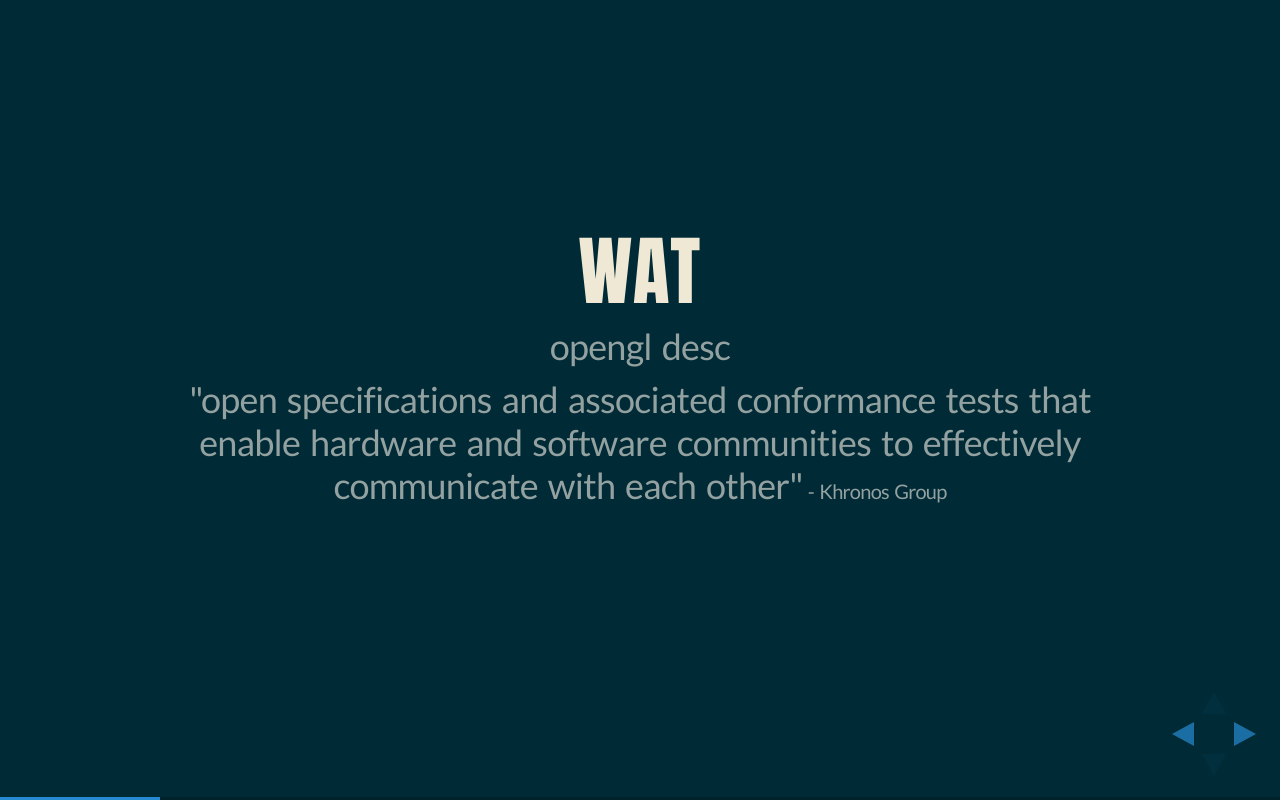
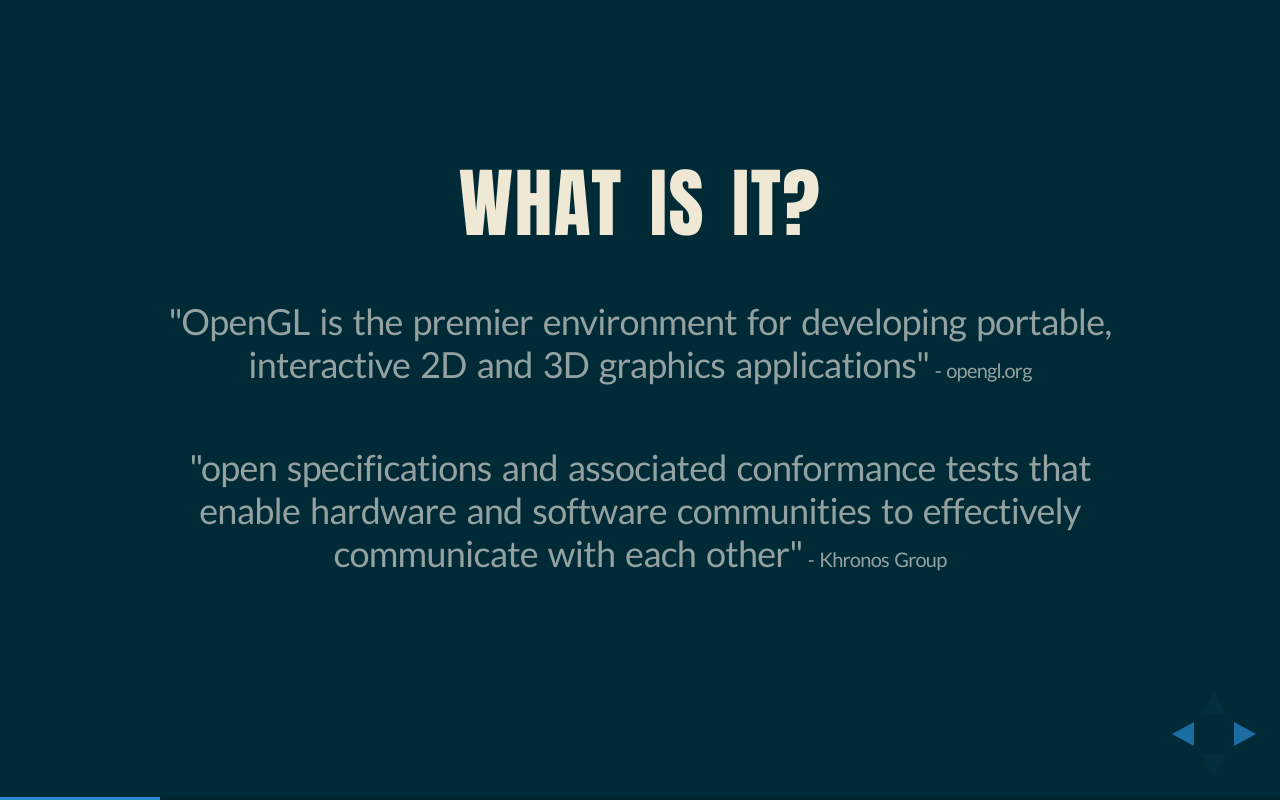
Before and after one commit to brendan-w/opengl_presentation, a plain HTML site: page index.html in a window 1280 px wide. Both pictures are taken after a click on the element 1251 px from the left and 734 px from the top of the page. Drawn offline with nearby package versions, Linux system fonts and the light colour scheme; files that its build step writes are made by us from their sources; a web font is replaced by a local one.

Commit message:
added quotes to the wat section

```diff
--- a/index.html
+++ b/index.html
@@ -48,8 +48,10 @@
 				</section>
 
 				<section>
-					<h2>Wat</h2>
-					<p>opengl desc</p>
+					<h2>What is it?</h2>
+					<br>
+					<p>"OpenGL is the premier environment for developing portable, interactive 2D and 3D graphics applications"<span class='sm'> - opengl.org</span></p>
+					<br>
 					<p>"open specifications and associated conformance tests that enable hardware and software communities to effectively communicate with each other"<span class='sm'> - Khronos Group</span></p>
 				</section>
 
```
